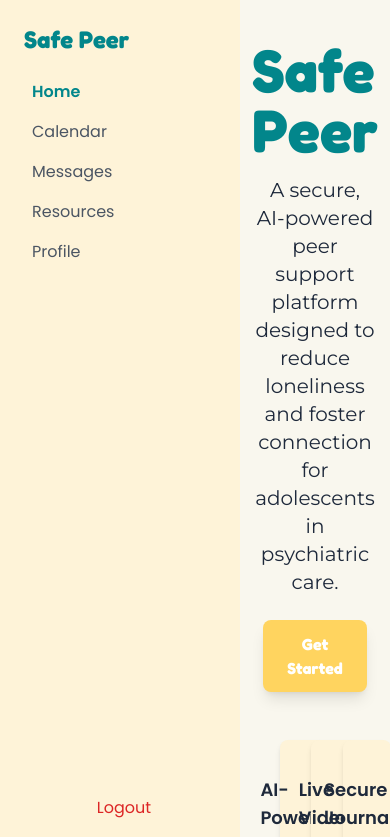
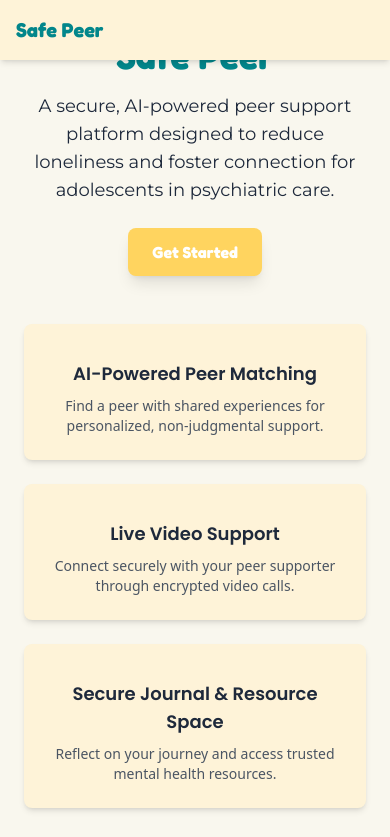
Before and after one commit to aymanshahriar/nursing_hackathon_frontend, a React (Create React App) app in the folder safepeer-frontend/: page / in a window 390 px wide. Shown: the top 837 px of the page. Built offline with nearby package versions, Linux system fonts and the light colour scheme.

Commit message:
add responsive design for mobile view

```diff
--- a/safepeer-frontend/src/LandingPage.js
+++ b/safepeer-frontend/src/LandingPage.js
@@ -1,27 +1,40 @@
-import React from "react";
+import React, { useState } from "react";
 
 const LandingPage = () => {
+    // State to control mobile menu visibility
+    const [isMenuOpen, setIsMenuOpen] = useState(false);
+
     return (
-        <div className="min-h-screen flex flex-col bg-background text-textPrimary">
-            {/* Sidebar */}
-            <aside className="w-60 h-screen bg-card p-6 flex flex-col justify-between fixed">
+        <div className="min-h-screen flex flex-col lg:flex-row bg-background text-textPrimary">
+            {/* Sidebar (Hidden on mobile, visible on larger screens) */}
+            <aside className="w-60 h-screen bg-card p-6 flex-col justify-between fixed hidden lg:flex">
                 <nav>
                     <h2 className="text-primary text-2xl font-fredoka mb-6">Safe Peer</h2>
                     <ul className="space-y-4">
-                        <li className="text-primary font-poppins font-semibold">
-                            <i className="fas fa-home mr-2"></i> Home
+                        <li>
+                            <a href="#" className="text-primary font-poppins font-semibold">
+                                <i className="fas fa-home mr-2"></i> Home
+                            </a>
                         </li>
-                        <li className="text-textSecondary font-poppins">
-                            <i className="fas fa-calendar mr-2"></i> Calendar
+                        <li>
+                            <a href="#" className="text-textSecondary font-poppins">
+                                <i className="fas fa-calendar mr-2"></i> Calendar
+                            </a>
                         </li>
-                        <li className="text-textSecondary font-poppins">
-                            <i className="fas fa-comments mr-2"></i> Messages
+                        <li>
+                            <a href="#" className="text-textSecondary font-poppins">
+                                <i className="fas fa-comments mr-2"></i> Messages
+                            </a>
                         </li>
-                        <li className="text-textSecondary font-poppins">
-                            <i className="fas fa-book mr-2"></i> Resources
+                        <li>
+                            <a href="#" className="text-textSecondary font-poppins">
+                                <i className="fas fa-book mr-2"></i> Resources
+                            </a>
                         </li>
-                        <li className="text-textSecondary font-poppins">
-                            <i className="fas fa-user mr-2"></i> Profile
+                        <li>
+                            <a href="#" className="text-textSecondary font-poppins">
+                                <i className="fas fa-user mr-2"></i> Profile
+                            </a>
                         </li>
                     </ul>
                 </nav>
@@ -30,10 +43,54 @@ const LandingPage = () => {
                 </button>
             </aside>
 
+            {/* Mobile Navbar */}
+            <header className="lg:hidden w-full bg-card p-4 flex justify-between items-center fixed top-0 z-50 shadow-md">
+                <h2 className="text-primary text-xl font-fredoka">Safe Peer</h2>
+                <button
+                    className="text-primary text-lg"
+                    onClick={() => setIsMenuOpen(!isMenuOpen)}
+                >
+                    <i className="fas fa-bars"></i>
+                </button>
+            </header>
+
+            {/* Mobile Navigation Menu (Only visible when toggled) */}
+            {isMenuOpen && (
+                <div className="lg:hidden fixed top-14 left-0 w-full bg-card p-4 shadow-md z-50">
+                    <ul className="space-y-4 text-center">
+                        <li>
+                            <a href="#" className="text-primary font-poppins font-semibold">
+                                <i className="fas fa-home mr-2"></i> Home
+                            </a>
+                        </li>
+                        <li>
+                            <a href="#" className="text-textSecondary font-poppins">
+                                <i className="fas fa-calendar mr-2"></i> Calendar
+                            </a>
+                        </li>
+                        <li>
+                            <a href="#" className="text-textSecondary font-poppins">
+                                <i className="fas fa-comments mr-2"></i> Messages
+                            </a>
+                        </li>
+                        <li>
+                            <a href="#" className="text-textSecondary font-poppins">
+                                <i className="fas fa-book mr-2"></i> Resources
+                            </a>
+                        </li>
+                        <li>
+                            <a href="#" className="text-textSecondary font-poppins">
+                                <i className="fas fa-user mr-2"></i> Profile
+                            </a>
+                        </li>
+                    </ul>
+                </div>
+            )}
+
             {/* Main Content */}
-            <main className="ml-60 flex flex-col items-center justify-center flex-grow p-10">
-                <h1 className="text-primary text-6xl font-fredoka">Safe Peer</h1>
-                <p className="text-center mt-4 text-xl font-montserrat max-w-2xl">
+            <main className="lg:ml-60 flex flex-col items-center justify-center flex-grow p-6 lg:p-10 text-center">
+                <h1 className="text-primary text-4xl md:text-6xl font-fredoka">Safe Peer</h1>
+                <p className="mt-4 text-lg md:text-xl font-montserrat max-w-xl">
                     A secure, AI-powered peer support platform designed to reduce loneliness
                     and foster connection for adolescents in psychiatric care.
                 </p>
@@ -41,8 +98,8 @@ const LandingPage = () => {
                     Get Started
                 </button>
 
-                {/* Feature Cards */}
-                <div className="grid grid-cols-3 gap-6 mt-12">
+                {/* Feature Cards (Stacked on small screens) */}
+                <div className="grid grid-cols-1 md:grid-cols-2 lg:grid-cols-3 gap-6 mt-12">
                     <div className="bg-card p-6 rounded-lg shadow-md flex flex-col items-center">
                         <i className="fas fa-brain text-primary text-4xl mb-3"></i>
                         <h3 className="text-lg font-semibold font-poppins">AI-Powered Peer Matching</h3>
```
